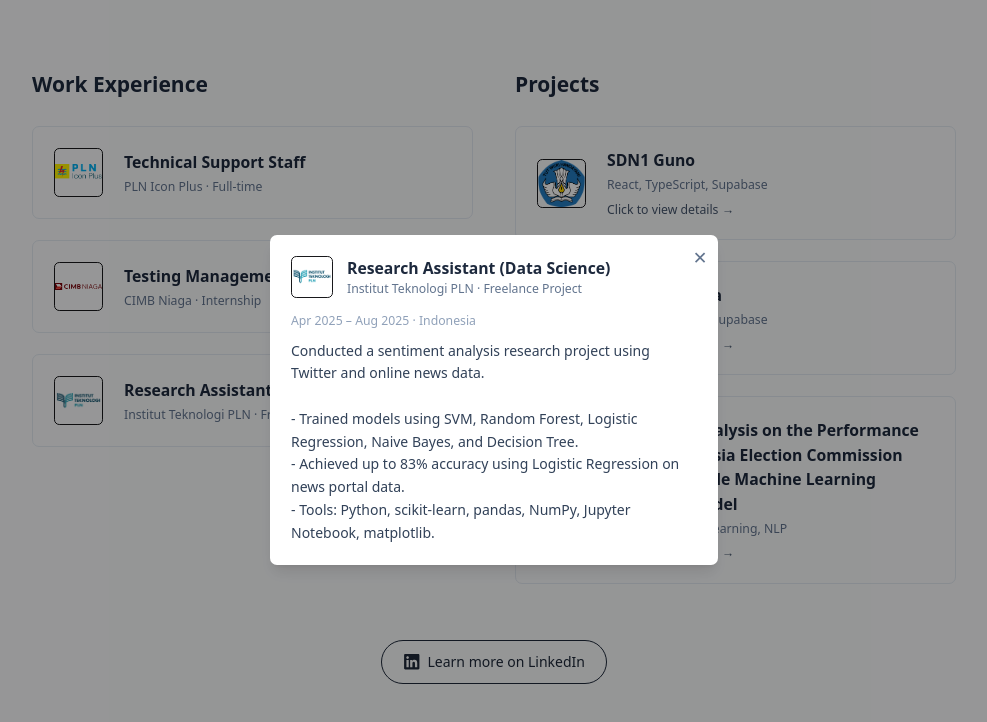
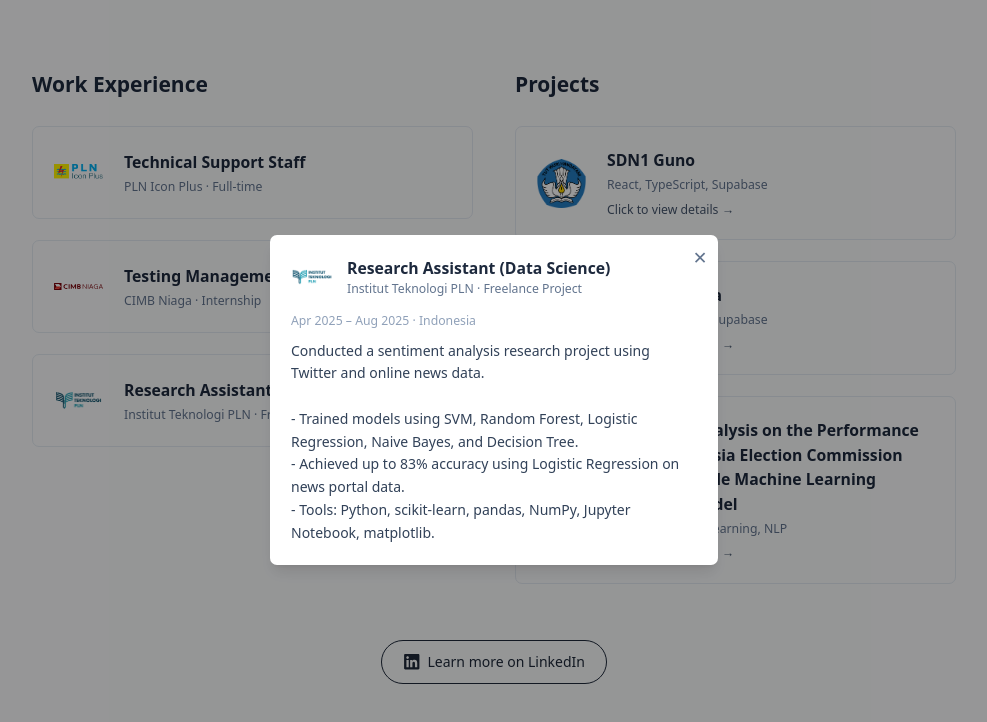
Before and after one commit to agamm-vitooo/workfolioo, a React (Vite) app: page / in a window 1280 px wide. Both pictures are taken after a click on the element 398 px from the left and 1034 px from the top of the page. Shown: the part 634-1356 px from the top of the page, without its empty margins (146-1133 px from the left). Built offline with nearby package versions, Linux system fonts and the light colour scheme.

Commit message:
3rd commit

```diff
--- a/src/sections/projects.section.tsx
+++ b/src/sections/projects.section.tsx
@@ -68,7 +68,7 @@
               <img
                 src={project.image}
                 alt={project.name}
-                className="w-14 h-14 object-contain rounded-md border"
+                className="w-14 h-14 object-contain rounded-md"
               />
             </div>
 
@@ -119,7 +119,7 @@
                 <img
                   src={selectedProject.image}
                   alt={selectedProject.name}
-                  className="w-12 h-12 object-contain rounded-md border"
+                  className="w-12 h-12 object-contain rounded-md"
                 />
 
                 <div>
--- a/src/sections/work.section.tsx
+++ b/src/sections/work.section.tsx
@@ -75,7 +75,7 @@
             <img
               src={exp.logo}
               alt={exp.company}
-              className="w-14 h-14 object-contain rounded-md border"
+              className="w-14 h-14 object-contain rounded-md"
             />
 
             {/* Info */}
@@ -122,7 +122,7 @@
                 <img
                   src={selectedExp.logo}
                   alt={selectedExp.company}
-                  className="w-12 h-12 object-contain rounded-md border"
+                  className="w-12 h-12 object-contain rounded-md"
                 />
 
                 <div>
```
